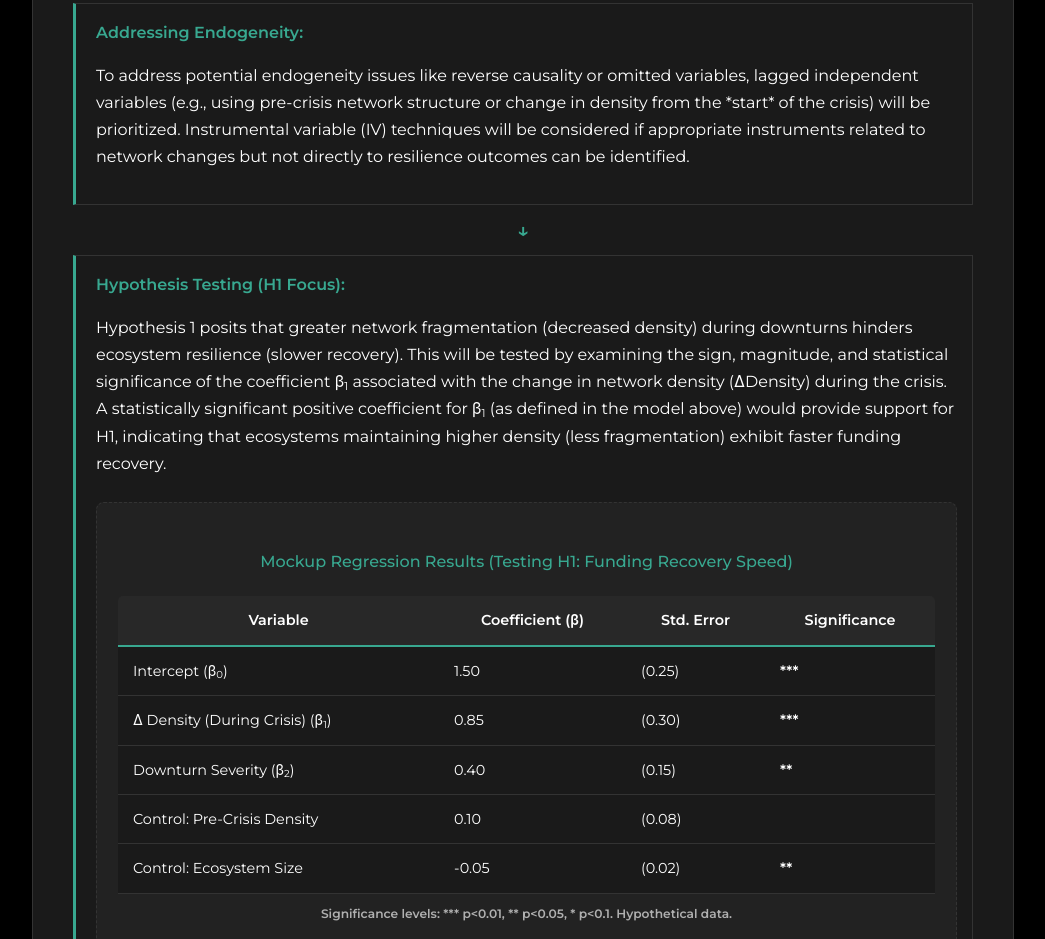
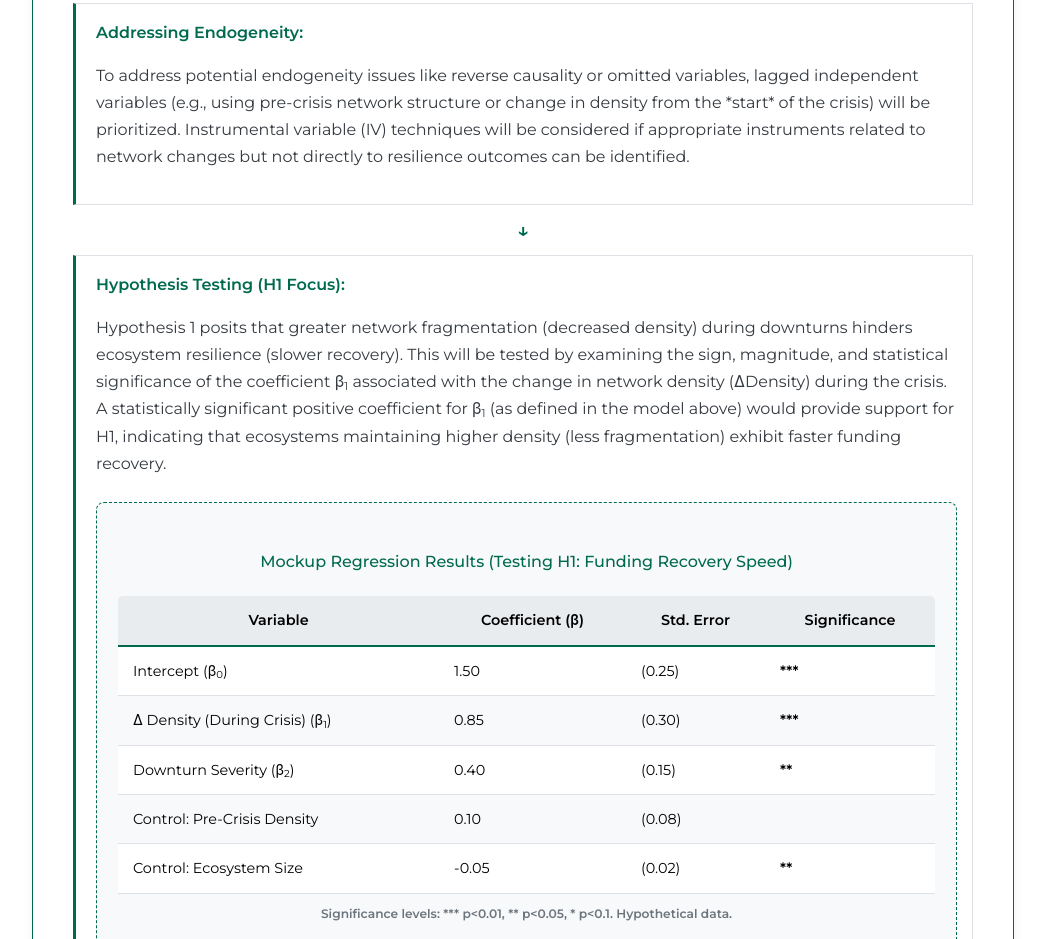
Before and after one commit to raphaeltandiono/ints101, a plain HTML site: page index.html in a window 1280 px wide. Shown: the part 900-1839 px from the top of the page, without its empty margins (117-1162 px from the left). Drawn offline with Linux system fonts and the light colour scheme.

Commit message:
Update index.html – change from green to white background

```diff
--- a/index.html
+++ b/index.html
@@ -3,21 +3,21 @@
 <head>
     <meta charset="UTF-8">
     <meta name="viewport" content="width=device-width, initial-scale=1.0">
-    <title>Research Analysis Plan - B&W Theme</title>
+    <title>Research Analysis Plan - Light Theme / Dark Green Accent</title>
     <link rel="preconnect" href="https://fonts.googleapis.com">
     <link rel="preconnect" href="https://fonts.gstatic.com" crossorigin>
     <link href="https://fonts.googleapis.com/css2?family=Montserrat:wght@400;500;600&display=swap" rel="stylesheet">
     <style>
-        /* Define theme colors: Black & White main, Green accent */
+        /* Define theme colors: White/Black main, Dark Emerald Green accent */
         :root {
-            --bg-color: #000000;       /* Black background */
-            --text-color: #ffffff;     /* White text */
-            --accent-color: #38a890;   /* Green accent (used sparingly) */
-            --secondary-bg: #1a1a1a; /* Very dark gray for container */
-            --border-color: #333333; /* Dark gray for borders */
-            --code-bg: #222222;      /* Dark gray for code blocks */
-            --table-header-bg: #282828; /* Dark gray for table header */
-            --muted-text-color: #b0b0b0; /* Light gray for muted text */
+            --bg-color: #ffffff;       /* White background */
+            --text-color: #000000;     /* Black text */
+            /* Updated Accent Color */
+            --accent-color: #006A4E;   /* Dark Emerald Green accent */
+            --secondary-bg: #f8f9fa; /* Very light gray for container/code */
+            --border-color: #dee2e6; /* Light gray for borders */
+            --table-header-bg: #e9ecef; /* Light gray for table header */
+            --muted-text-color: #6c757d; /* Standard muted gray text */
         }
 
         /* Basic body styling */
@@ -35,10 +35,12 @@
         .container {
             max-width: 900px;
             margin: auto;
-            background: var(--secondary-bg);
+            background: var(--bg-color); /* White container background */
             padding: 30px 40px;
             border-radius: 10px;
-            border: 1px solid var(--border-color);
+            /* Use accent color for container border */
+            border: 1px solid var(--accent-color);
+            box-shadow: 0 4px 12px rgba(0,0,0,0.05); /* Subtle shadow */
         }
 
         /* Section styling */
@@ -53,13 +55,13 @@
         /* Headings */
         h2 {
             text-align: center;
-            color: var(--text-color);
+            color: var(--text-color); /* Black main heading */
             font-weight: 600;
             margin-bottom: 40px;
             letter-spacing: 0.5px;
         }
+        /* Use accent color for H3 */
         h3 {
-            /* Use accent color for H3 */
             color: var(--accent-color);
             font-weight: 600;
             margin-top: 35px;
@@ -67,21 +69,18 @@
             border-bottom: 1px solid var(--border-color);
             padding-bottom: 8px;
         }
+         /* Use accent color for H4 */
          h4 {
-            color: var(--text-color);
+            color: var(--accent-color);
             font-weight: 500;
             margin-top: 25px;
             margin-bottom: 15px;
         }
-         /* Accent color for placeholder titles */
-        .visual-placeholder h4 {
-             color: var(--accent-color);
-         }
-
 
         /* Content paragraph styling */
         p {
             margin-bottom: 18px;
+            color: #343a40; /* Slightly softer black for paragraphs */
         }
         p small {
              color: var(--muted-text-color);
@@ -91,8 +90,8 @@
         /* Code block styling */
         code {
             font-family: 'SF Mono', 'Consolas', 'Menlo', monospace;
-            background-color: var(--code-bg);
-            color: var(--text-color); /* White text in code blocks */
+            background-color: var(--secondary-bg); /* Light gray background */
+            color: #212529; /* Dark text in code blocks */
             padding: 10px 15px;
             border-radius: 6px;
             font-size: 0.85em;
@@ -117,7 +116,7 @@
             gap: 0;
         }
         .process-step {
-            background: transparent;
+            background: transparent; /* White background */
             padding: 15px 15px 15px 20px;
             /* Use accent color for left border highlight */
             border-left: 3px solid var(--accent-color);
@@ -148,10 +147,11 @@
 
         /* Visual placeholder styling */
         .visual-placeholder {
-            border: 1px dashed var(--border-color);
+            /* Use accent color for placeholder border */
+            border: 1px dashed var(--accent-color);
             padding: 20px;
             margin: 25px 0;
-            background-color: var(--code-bg); /* Match code background */
+            background-color: var(--secondary-bg); /* Light gray background */
             border-radius: 8px;
             text-align: center;
         }
@@ -168,29 +168,33 @@
             border-collapse: collapse;
             margin: 20px 0;
             font-size: 0.9em;
-            border: 1px solid var(--border-color);
+            border: 1px solid var(--border-color); /* Gray border around table */
             border-radius: 6px;
             overflow: hidden;
         }
         th, td {
             border: none;
-            border-bottom: 1px solid var(--border-color);
+            border-bottom: 1px solid var(--border-color); /* Horizontal lines only */
             padding: 12px 15px;
             text-align: left;
             vertical-align: middle;
-            color: var(--text-color); /* Ensure table text is white */
+            color: var(--text-color); /* Black table text */
         }
         thead th {
-            background-color: var(--table-header-bg);
-            color: var(--text-color);
+            background-color: var(--table-header-bg); /* Light gray header */
+            color: var(--text-color); /* Black header text */
             font-weight: 600;
             text-align: center;
-            /* Use accent color for header bottom border */
+             /* Use accent color for header bottom border */
             border-bottom: 2px solid var(--accent-color);
         }
         tbody tr {
-            background-color: var(--secondary-bg); /* Match container bg */
+            background-color: var(--bg-color); /* White rows */
         }
+         /* Optional: Zebra striping for light theme */
+         tbody tr:nth-child(even) {
+            background-color: var(--secondary-bg);
+         }
         tbody tr:last-child td {
              border-bottom: none;
         }
@@ -201,8 +205,8 @@
             text-align: center;
             padding: 10px;
         }
-        /* Highlight significance stars/text with accent color */
-        td:last-child { /* Assuming significance is last column */
+        /* Highlight significance stars/text */
+        td:last-child {
              /* color: var(--accent-color); */ /* Optional: Make stars green */
              font-weight: bold;
         }
@@ -216,13 +220,13 @@
             height: auto;
         }
         svg rect.plot-bg {
-            fill: var(--code-bg); /* Match code background */
+            fill: var(--secondary-bg); /* Light gray plot background */
             stroke: var(--border-color);
             stroke-width: 1;
         }
         svg text {
             font-family: 'Montserrat', sans-serif;
-            fill: var(--text-color); /* White text */
+            fill: var(--text-color); /* Black text */
         }
         svg text.axis-label {
             font-size: 11px;
@@ -240,14 +244,14 @@
             fill: var(--accent-color);
         }
         svg line.axis-line {
-            stroke: var(--border-color); /* Gray axis lines */
+            stroke: var(--muted-text-color); /* Use muted gray for axis lines */
             stroke-width: 1;
         }
          /* Use accent color for data points */
         svg circle.data-point {
             fill: var(--accent-color);
-            opacity: 0.9;
-            stroke: var(--bg-color); /* Use main bg color for stroke contrast */
+            opacity: 0.8;
+            stroke: var(--bg-color); /* White stroke for contrast */
             stroke-width: 0.5px;
         }
 
```
